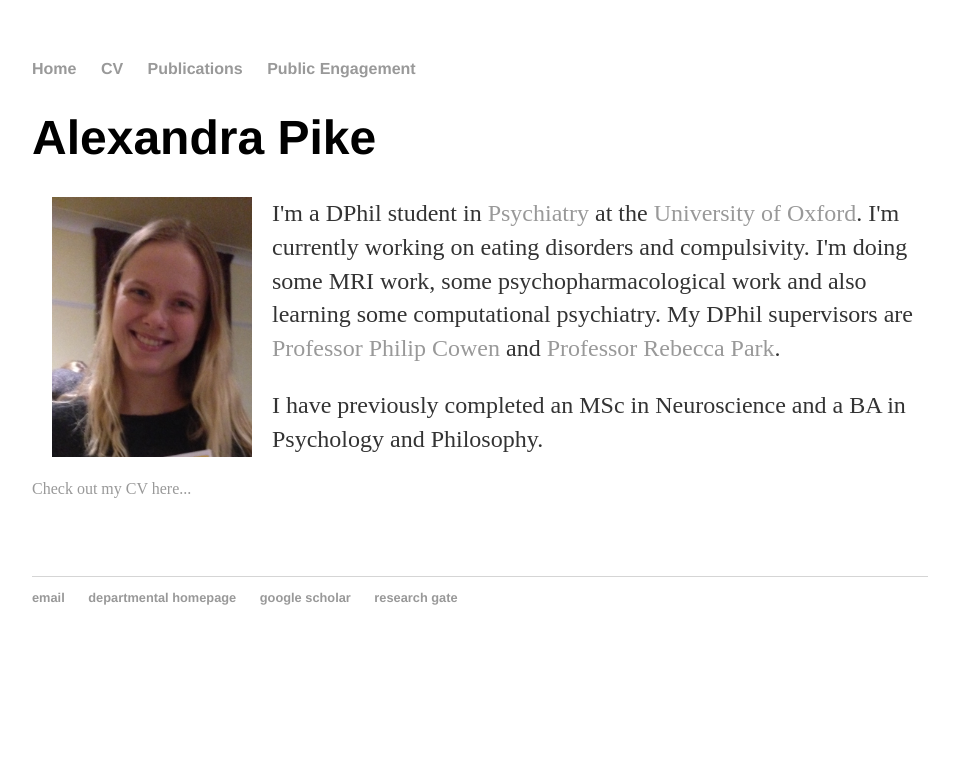
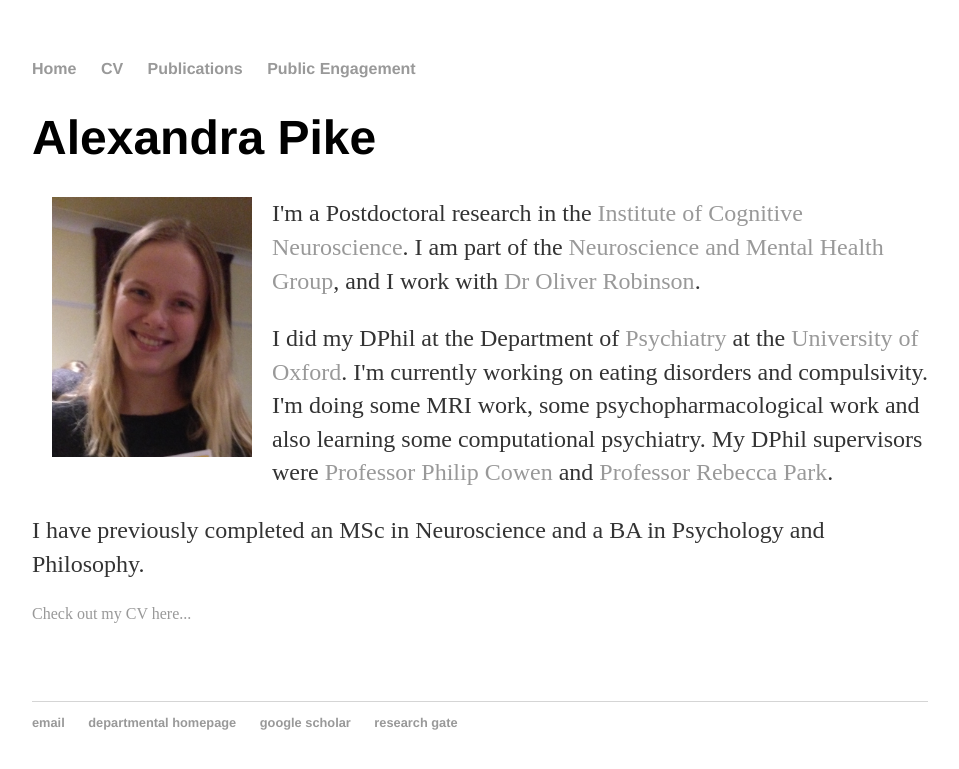
Before and after one commit to apike02/apike02.github.io, a Jekyll site: the page built from index.html, in a window 1280 px wide. Shown: the top 769 px of the page, without its empty margins (160-1119 px from the left). Built offline with Jekyll 4.4.1, drawn with Linux system fonts in a browser that asks for light colours.

Commit message:
Update index.html

```diff
--- a/index.html
+++ b/index.html
@@ -5,8 +5,10 @@ title: Alexandra Pike's website
 <div class="blurb">
 	<h1>Alexandra Pike</h1>
 	<p><img src="/pics/apike.jpg" width="200" height="260" align="left" hspace="20">
-	<p>I'm a DPhil student in <a href="https://www.psych.ox.ac.uk/">Psychiatry</a> at the <a href="http://www.ox.ac.uk/">University of Oxford</a>. I'm currently working on eating disorders and compulsivity. I'm doing some MRI work, some psychopharmacological work and also learning some computational psychiatry.
-		My DPhil supervisors are <a href="https://www.psych.ox.ac.uk/team/phil-cowen">Professor Philip Cowen</a> and
+	<p>I'm a Postdoctoral research in the <a href="https://www.ucl.ac.uk/icn/">Institute of Cognitive Neuroscience</a>. I am part of the <a href="https://www.ucl.ac.uk/icn/research/research-groups/neuroscience-and-mental-health" >Neuroscience and Mental Health Group</a>, and I work with <a href="http://www.oliverjrobinson.com/index.html"> Dr Oliver Robinson</a>.
+
+	<p>I did my DPhil at the Department of <a href="https://www.psych.ox.ac.uk/">Psychiatry</a> at the <a href="http://www.ox.ac.uk/">University of Oxford</a>. I'm currently working on eating disorders and compulsivity. I'm doing some MRI work, some psychopharmacological work and also learning some computational psychiatry.
+		My DPhil supervisors were <a href="https://www.psych.ox.ac.uk/team/phil-cowen">Professor Philip Cowen</a> and
 		<a href="https://www.psych.ox.ac.uk/team/rebecca-park">Professor Rebecca Park</a>. </p>
 	<p>I have previously completed an MSc in Neuroscience and a BA in Psychology and Philosophy.</p>
 		<a href="/cv">Check out my CV here...</a></p>
```
